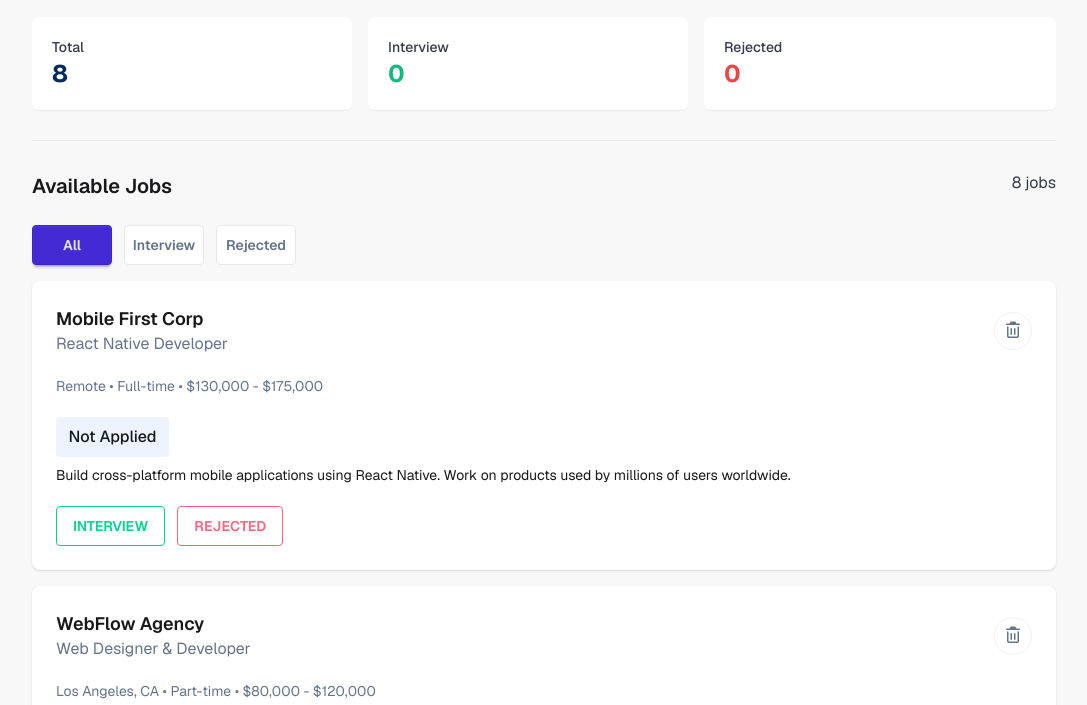
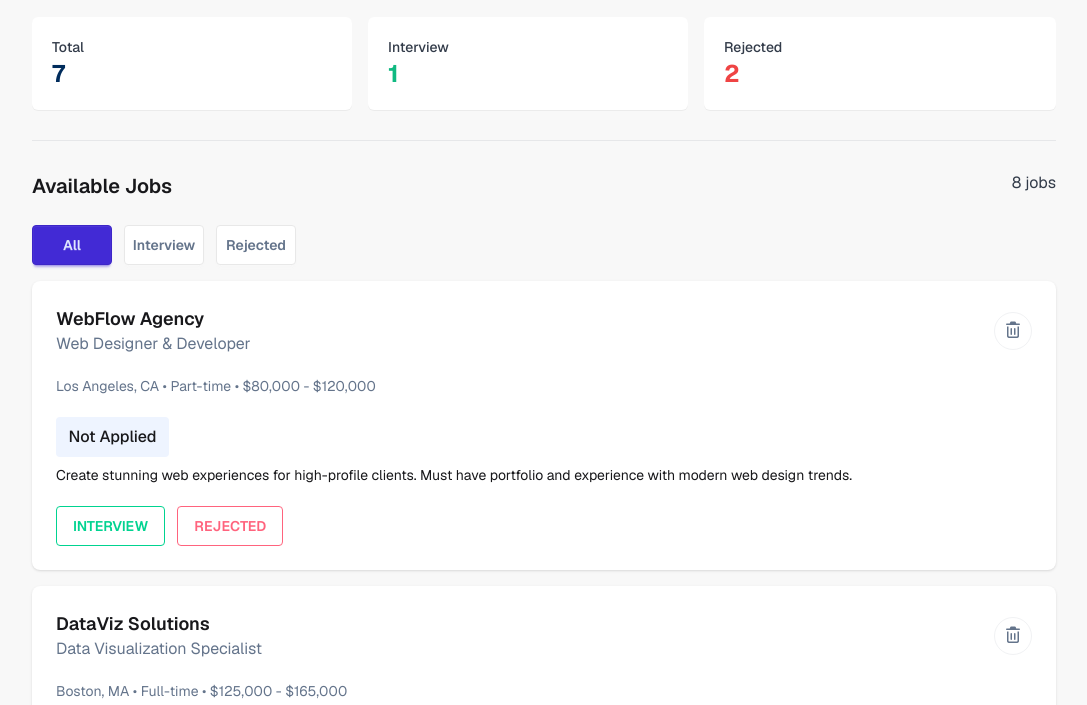
Before and after one commit to Musfiq009/Programming-Hero-Assignment-4, a plain HTML site: page index.html in a window 1280 px wide. Shown: the part 95-800 px from the top of the page, without its empty margins (96-1183 px from the left). Drawn offline with nearby package versions, Linux system fonts and the light colour scheme.

Commit message:
Dashboard count update funtionality added

```diff
--- /dev/null
+++ b/Js/dashboardCount.js
@@ -0,0 +1,50 @@
+function jobCount(jobCardCatagory) {
+  const jobCardElement = document.getElementsByClassName(jobCardCatagory);
+  let totalCount = 0;
+  if (jobCardCatagory === "job-card") {
+    for (let jobCard of jobCardElement) {
+      if (jobCard.classList.contains("hidden")) {
+        continue;
+      } else {
+        totalCount++;
+      }
+    }
+    return String(totalCount);
+  } else if (jobCardCatagory === "interview") {
+    for (let jobCard of jobCardElement) {
+      if (jobCard.classList.contains("hidden")) {
+        continue;
+      } else {
+        totalCount++;
+      }
+    }
+    return String(totalCount);
+  } else if (jobCardCatagory === "rejected") {
+    for (let jobCard of jobCardElement) {
+      if (jobCard.classList.contains("hidden")) {
+        continue;
+      } else {
+        totalCount++;
+      }
+    }
+    return String(totalCount);
+  } else {
+    return;
+  }
+}
+function updateDashboard() {
+  let totalJobCount = jobCount("job-card");
+  const totalJobCountElement = document.getElementById("total-job-count");
+  totalJobCountElement.innerText = totalJobCount;
+  totalJobCount = jobCount("interview");
+  const totalInterviewCountElement = document.getElementById(
+    "total-interview-count",
+  );
+  totalInterviewCountElement.innerText = totalJobCount;
+  totalJobCount = jobCount("rejected");
+  const totalRejectedCountElement = document.getElementById(
+    "total-rejected-count",
+  );
+  totalRejectedCountElement.innerText = totalJobCount;
+}
+updateDashboard();
--- a/index.html
+++ b/index.html
@@ -37,17 +37,17 @@
           class="w-full max-w-80 bg-base-100 shadow-2xs px-5 py-5 rounded-md"
         >
           <p class="text-[14px] font-medium text-[#323B49]">Total</p>
-          <h3 class="text-2xl font-bold text-[#002C5C]">8</h3>
+          <h3 id="total-job-count" class="text-2xl font-bold text-[#002C5C]">8</h3>
         </div>
         <div
           class="w-full max-w-80 bg-base-100 shadow-2xs px-5 py-5 rounded-md"
         >
           <p class="text-[14px] font-medium text-[#323B49]">Interview</p>
-          <h3 class="text-2xl font-bold text-[#10B981]">0</h3>
+          <h3 id="total-interview-count" class="text-2xl font-bold text-[#10B981]">0</h3>
         </div>
         <div class="w-full m-w-80 bg-base-100 shadow-2xs px-5 py-5 rounded-md">
           <p class="text-[14px] font-medium text-[#323B49]">Rejected</p>
-          <h3 class="text-2xl font-bold text-[#EF4444]">0</h3>
+          <h3 id="total-rejected-count" class="text-2xl font-bold text-[#EF4444]">0</h3>
         </div>
       </div>
     </header>
@@ -63,7 +63,7 @@
           <button class="btn bg-white text-[#64748B] w-20">Interview</button>
           <button class="btn bg-white text-[#64748B] w-20">Rejected</button>
         </div>
-        <div class="py-6 px-6 space-y-5 bg-base-100 rounded-lg shadow-sm">
+        <div class="job-card interview hidden py-6 px-6 space-y-5 bg-base-100 rounded-lg shadow-sm">
           <div class="flex justify-between items-center">
             <div class="">
               <h3 class="text-[18px] font-semibold">Mobile First Corp</h3>
@@ -94,7 +94,7 @@
             <button class="btn btn-outline btn-error">REJECTED</button>
           </div>
         </div>
-        <div class="py-6 px-6 space-y-5 bg-base-100 rounded-lg shadow-sm">
+        <div class="job-card interview py-6 px-6 space-y-5 bg-base-100 rounded-lg shadow-sm">
           <div class="flex justify-between items-center">
             <div class="">
               <h3 class="text-[18px] font-semibold">WebFlow Agency</h3>
@@ -125,7 +125,7 @@
             <button class="btn btn-outline btn-error">REJECTED</button>
           </div>
         </div>
-        <div class="py-6 px-6 space-y-5 bg-base-100 rounded-lg shadow-sm">
+        <div class="job-card rejected py-6 px-6 space-y-5 bg-base-100 rounded-lg shadow-sm">
           <div class="flex justify-between items-center">
             <div class="">
               <h3 class="text-[18px] font-semibold">DataViz Solutions</h3>
@@ -156,7 +156,7 @@
             <button class="btn btn-outline btn-error">REJECTED</button>
           </div>
         </div>
-        <div class="py-6 px-6 space-y-5 bg-base-100 rounded-lg shadow-sm">
+        <div class="job-card rejected py-6 px-6 space-y-5 bg-base-100 rounded-lg shadow-sm">
           <div class="flex justify-between items-center">
             <div class="">
               <h3 class="text-[18px] font-semibold">CloudFirst Inc</h3>
@@ -187,7 +187,7 @@
             <button class="btn btn-outline btn-error">REJECTED</button>
           </div>
         </div>
-        <div class="py-6 px-6 space-y-5 bg-base-100 rounded-lg shadow-sm">
+        <div class="job-card py-6 px-6 space-y-5 bg-base-100 rounded-lg shadow-sm">
           <div class="flex justify-between items-center">
             <div class="">
               <h3 class="text-[18px] font-semibold">Innovation Labs</h3>
@@ -219,7 +219,7 @@
             <button class="btn btn-outline btn-error">REJECTED</button>
           </div>
         </div>
-        <div class="py-6 px-6 space-y-5 bg-base-100 rounded-lg shadow-sm">
+        <div class="job-card py-6 px-6 space-y-5 bg-base-100 rounded-lg shadow-sm">
           <div class="flex justify-between items-center">
             <div class="">
               <h3 class="text-[18px] font-semibold">MegaCorp Solutions</h3>
@@ -251,7 +251,7 @@
             <button class="btn btn-outline btn-error">REJECTED</button>
           </div>
         </div>
-        <div class="py-6 px-6 space-y-5 bg-base-100 rounded-lg shadow-sm">
+        <div class="job-card py-6 px-6 space-y-5 bg-base-100 rounded-lg shadow-sm">
           <div class="flex justify-between items-center">
             <div class="">
               <h3 class="text-[18px] font-semibold">StartupXYZ</h3>
@@ -283,7 +283,7 @@
             <button class="btn btn-outline btn-error">REJECTED</button>
           </div>
         </div>
-        <div class="py-6 px-6 space-y-5 bg-base-100 rounded-lg shadow-sm">
+        <div class="job-card py-6 px-6 space-y-5 bg-base-100 rounded-lg shadow-sm">
           <div class="flex justify-between items-center">
             <div class="">
               <h3 class="text-[18px] font-semibold">TechCorp Industries</h3>
@@ -328,5 +328,6 @@
         </div>
       </div>
     </section>
+    <script src="Js/dashboardCount.js"></script>
   </body>
 </html>
```
